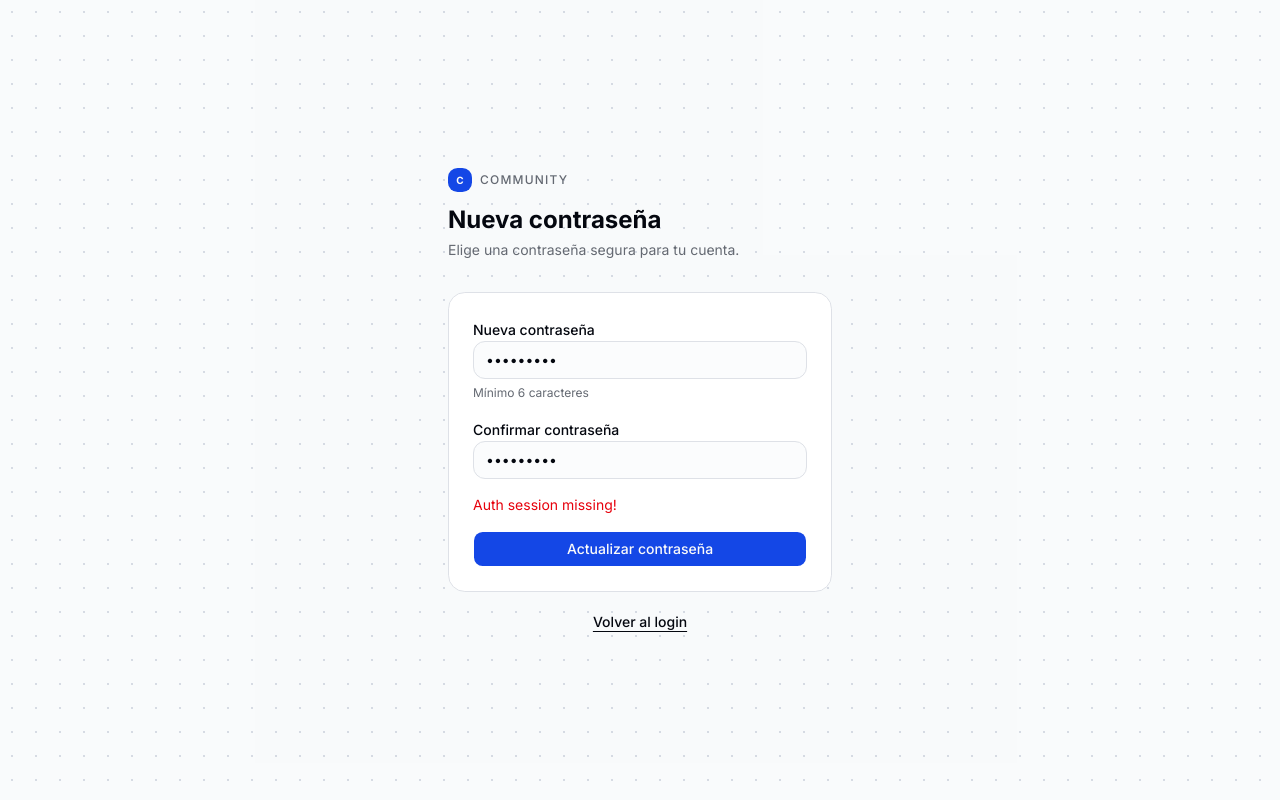
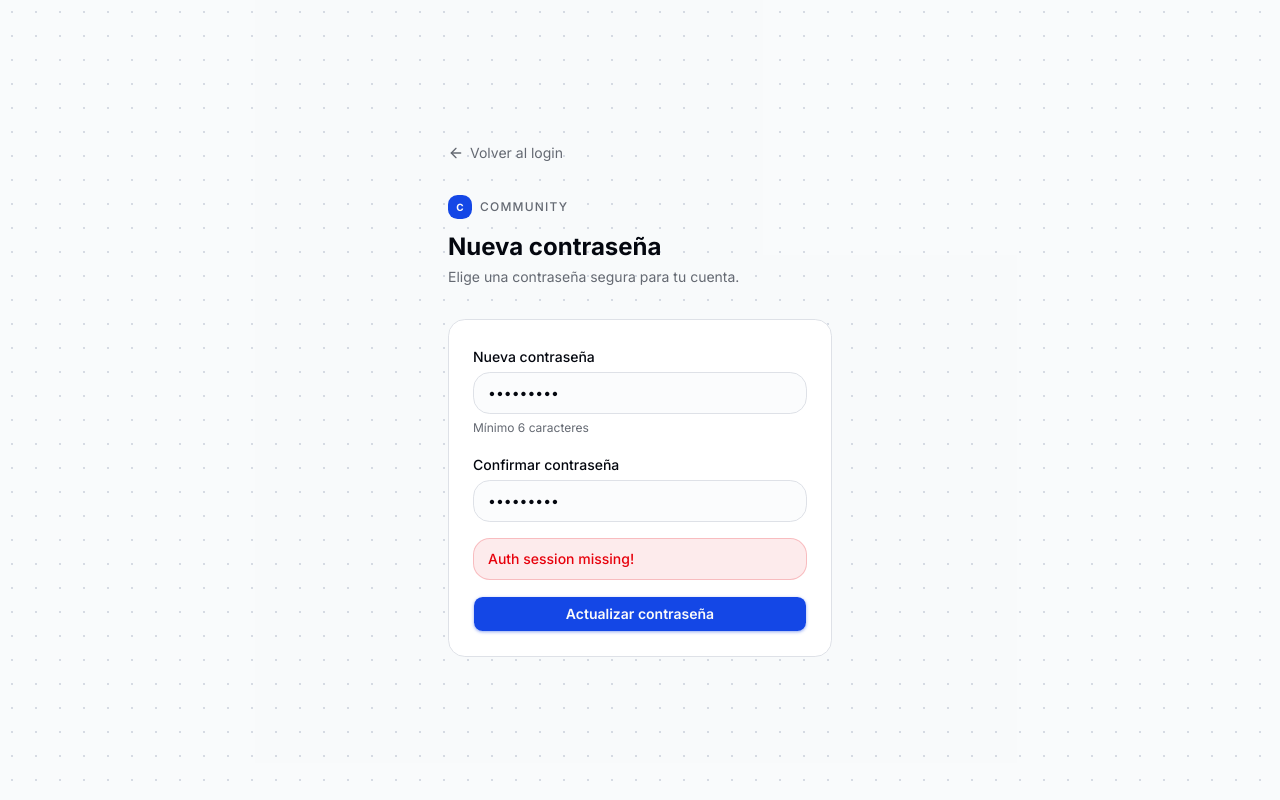
Before and after one commit to Emcahell/project-community, a Next.js app: page /reset-password in a window 1280 px wide. Both pictures are taken after typing "Sample123", "Sample123" into the empty fields and a click on the button "Actualizar contraseña". Built offline with nearby package versions, Linux system fonts and the light colour scheme; no server answers.

Commit message:
update menu

```diff
--- a/app/(auth)/forgot-password/page.tsx
+++ b/app/(auth)/forgot-password/page.tsx
@@ -54,7 +54,6 @@ export default function ForgotPasswordPage() {
         ) : (
           <>
             <div className="mb-8">
-
               <h1 className="text-2xl font-bold">¿Olvidaste tu contraseña?</h1>
               <p className="text-muted-foreground mt-1 text-sm">
                 Ingresa tu correo y te enviamos un enlace para restablecerla.
--- a/app/(auth)/login/page.tsx
+++ b/app/(auth)/login/page.tsx
@@ -2,15 +2,18 @@
 
 import { useState } from "react";
 import Link from "next/link";
+import { useSearchParams } from "next/navigation";
 import { useForm } from "react-hook-form";
 import { zodResolver } from "@hookform/resolvers/zod";
 import { login } from "@/app/actions/auth";
 import { loginSchema, type LoginValues } from "@/lib/validations";
 import { Button } from "@/components/ui/button";
-import { GraduationCap, Building2, Handshake, Sparkles, Eye, EyeOff } from "lucide-react";
+import { GraduationCap, Building2, Handshake, Sparkles, Eye, EyeOff, CheckCircle2 } from "lucide-react";
 
 export default function LoginPage() {
   const [showPassword, setShowPassword] = useState(false);
+  const searchParams = useSearchParams();
+  const passwordChanged = searchParams.get("password_changed") === "true";
   const {
     register,
     handleSubmit,
@@ -174,6 +177,17 @@ export default function LoginPage() {
                 </div>
               </div>
 
+              {passwordChanged && (
+                <div className="rounded-xl bg-emerald-50 border border-emerald-200 px-3.5 py-2.5">
+                  <div className="flex items-center gap-2">
+                    <CheckCircle2 className="w-4 h-4 text-emerald-600 shrink-0" />
+                    <p className="text-sm text-emerald-700 font-medium">
+                      Tu contraseña fue cambiada exitosamente. Ya puedes iniciar sesión.
+                    </p>
+                  </div>
+                </div>
+              )}
+
               {errors.root && (
                 <div className="rounded-xl bg-destructive/8 border border-destructive/20 px-3.5 py-2.5">
                   <p className="text-sm text-destructive font-medium">
--- a/app/(auth)/reset-password/page.tsx
+++ b/app/(auth)/reset-password/page.tsx
@@ -1,13 +1,16 @@
 "use client";
 
+import { useState } from "react";
 import { useForm } from "react-hook-form";
 import { zodResolver } from "@hookform/resolvers/zod";
 import Link from "next/link";
 import { updatePassword } from "@/app/actions/auth";
 import { resetPasswordSchema, type ResetPasswordValues } from "@/lib/validations";
 import { Button } from "@/components/ui/button";
+import { CheckCircle2, ArrowLeft } from "lucide-react";
 
 export default function ResetPasswordPage() {
+  const [success, setSuccess] = useState(false);
   const {
     register,
     handleSubmit,
@@ -22,12 +25,22 @@ export default function ResetPasswordPage() {
     const result = await updatePassword(values);
     if (result?.error) {
       setError("root", { message: result.error });
+    } else {
+      setSuccess(true);
     }
   }
 
   return (
     <div className="min-h-screen flex items-center justify-center px-6 bg-muted/20">
       <div className="w-full max-w-sm">
+        <Link
+          href="/login"
+          className="inline-flex items-center gap-1.5 text-sm text-muted-foreground hover:text-foreground mb-8 transition-colors"
+        >
+          <ArrowLeft className="w-4 h-4" />
+          Volver al login
+        </Link>
+
         <div className="mb-8">
           <div className="flex items-center gap-2 mb-3">
             <div className="w-6 h-6 rounded-md bg-primary flex items-center justify-center">
@@ -43,6 +56,20 @@ export default function ResetPasswordPage() {
           </p>
         </div>
 
+        {success ? (
+          <div className="rounded-xl border border-border bg-card p-8 text-center">
+            <div className="w-12 h-12 rounded-full bg-emerald-50 border border-emerald-200 flex items-center justify-center mx-auto mb-4">
+              <CheckCircle2 className="w-6 h-6 text-emerald-600" />
+            </div>
+            <h2 className="text-lg font-bold mb-2">Contraseña actualizada</h2>
+            <p className="text-sm text-muted-foreground mb-4">
+              Tu contraseña fue cambiada exitosamente. Ya puedes iniciar sesión con tu nueva contraseña.
+            </p>
+            <Link href="/login">
+              <Button className="w-full">Ir al login</Button>
+            </Link>
+          </div>
+        ) : (
           <div className="rounded-xl border border-border bg-card p-6">
             <form onSubmit={handleSubmit(onSubmit)} className="space-y-4">
               <div className="space-y-1.5">
@@ -54,7 +81,7 @@ export default function ResetPasswordPage() {
                   type="password"
                   autoComplete="new-password"
                   {...register("password")}
-                className="w-full rounded-lg border border-input bg-background px-3 py-2 text-sm outline-none focus:ring-2 focus:ring-ring"
+                  className="w-full rounded-xl border border-input bg-background mt-1 px-3.5 py-2.5 text-sm outline-none focus:ring-2 focus:ring-ring/50 focus:border-primary/50 transition-all placeholder:text-muted-foreground/50"
                 />
                 <p className="text-xs text-muted-foreground">Mínimo 6 caracteres</p>
                 {errors.password && (
@@ -71,7 +98,7 @@ export default function ResetPasswordPage() {
                   type="password"
                   autoComplete="new-password"
                   {...register("confirm")}
-                className="w-full rounded-lg border border-input bg-background px-3 py-2 text-sm outline-none focus:ring-2 focus:ring-ring"
+                  className="w-full rounded-xl border border-input bg-background mt-1 px-3.5 py-2.5 text-sm outline-none focus:ring-2 focus:ring-ring/50 focus:border-primary/50 transition-all placeholder:text-muted-foreground/50"
                 />
                 {errors.confirm && (
                   <p className="text-xs text-destructive">{errors.confirm.message}</p>
@@ -79,23 +106,19 @@ export default function ResetPasswordPage() {
               </div>
 
               {errors.root && (
-              <p className="text-sm text-destructive">{errors.root.message}</p>
+                <div className="rounded-xl bg-destructive/8 border border-destructive/20 px-3.5 py-2.5">
+                  <p className="text-sm text-destructive font-medium">
+                    {errors.root.message}
+                  </p>
+                </div>
               )}
 
-            <Button type="submit" className="w-full" disabled={isSubmitting}>
+              <Button type="submit" className="w-full font-semibold shadow-sm shadow-primary/20" disabled={isSubmitting}>
                 {isSubmitting ? "Guardando..." : "Actualizar contraseña"}
               </Button>
             </form>
           </div>
-
-        <p className="mt-5 text-center text-sm text-muted-foreground">
-          <Link
-            href="/login"
-            className="text-foreground font-medium underline underline-offset-4"
-          >
-            Volver al login
-          </Link>
-        </p>
+        )}
       </div>
     </div>
   );
--- a/app/actions/auth.ts
+++ b/app/actions/auth.ts
@@ -80,7 +80,11 @@ export async function resetPassword(values: ForgotPasswordValues) {
     return { error: parsed.error.issues[0]?.message ?? "Datos inválidos." };
 
   const supabase = await createClient();
-  const siteUrl = process.env.NEXT_PUBLIC_SITE_URL ?? "http://localhost:3000";
+  const siteUrl =
+    process.env.SITE_URL ??
+    (process.env.VERCEL_URL
+      ? `https://${process.env.VERCEL_URL}`
+      : process.env.NEXT_PUBLIC_SITE_URL ?? "http://localhost:3000");
   const { error } = await supabase.auth.resetPasswordForEmail(
     parsed.data.email,
     {
@@ -88,7 +92,15 @@ export async function resetPassword(values: ForgotPasswordValues) {
     },
   );
 
-  if (error) return { error: error.message };
+  if (error) {
+    if (error.message.includes("rate limit")) {
+      return {
+        error:
+          "Se alcanzó el límite de envío de correos. Intenta de nuevo en unos minutos.",
+      };
+    }
+    return { error: error.message };
+  }
 
   return { success: true };
 }
@@ -105,5 +117,7 @@ export async function updatePassword(values: ResetPasswordValues) {
 
   if (error) return { error: error.message };
 
-  redirect("/dashboard");
+  // Cerrar sesión y redirigir al login
+  await supabase.auth.signOut();
+  redirect("/login?password_changed=true");
 }
--- a/components/user-menu.tsx
+++ b/components/user-menu.tsx
@@ -89,7 +89,8 @@ export function UserMenu({
                   <X className="w-4 h-4" />
                 </button>
               </div>
-              <div className="p-4 space-y-3 overflow-y-auto">
+              <div className="flex flex-col h-full">
+                <div className="p-4 space-y-3 overflow-y-auto flex-1">
                   {role === "institution" && (
                     <Link
                       href="/dashboard/departments"
@@ -114,6 +115,8 @@ export function UserMenu({
                     <span className="text-sm font-medium">Tema</span>
                     <ThemeToggle />
                   </div>
+                </div>
+                <div className="p-4 border-t border-border">
                   <form action={logout}>
                     <Button
                       variant="outline"
@@ -125,6 +128,7 @@ export function UserMenu({
                   </form>
                 </div>
               </div>
+            </div>
           </div>,
           document.body
         )}
```
Lines whose indentation alone changed are shown as unchanged.
